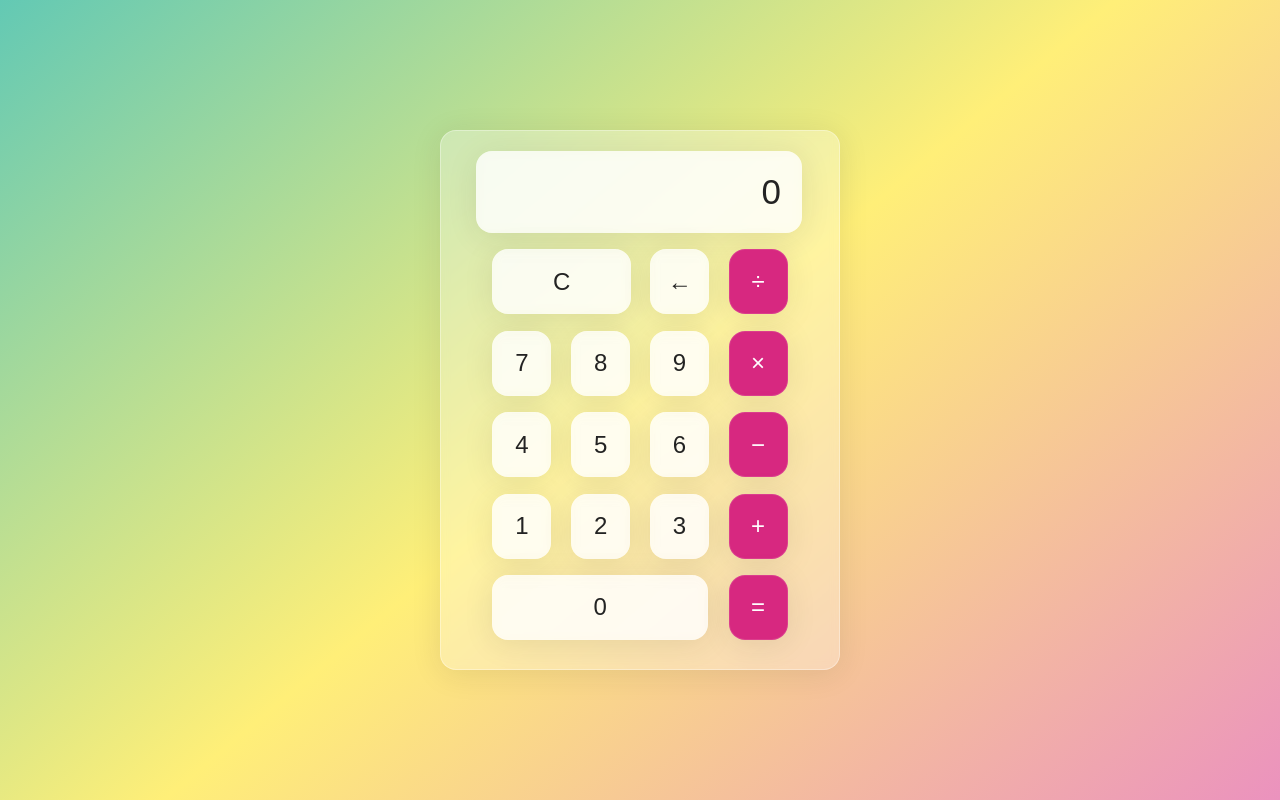
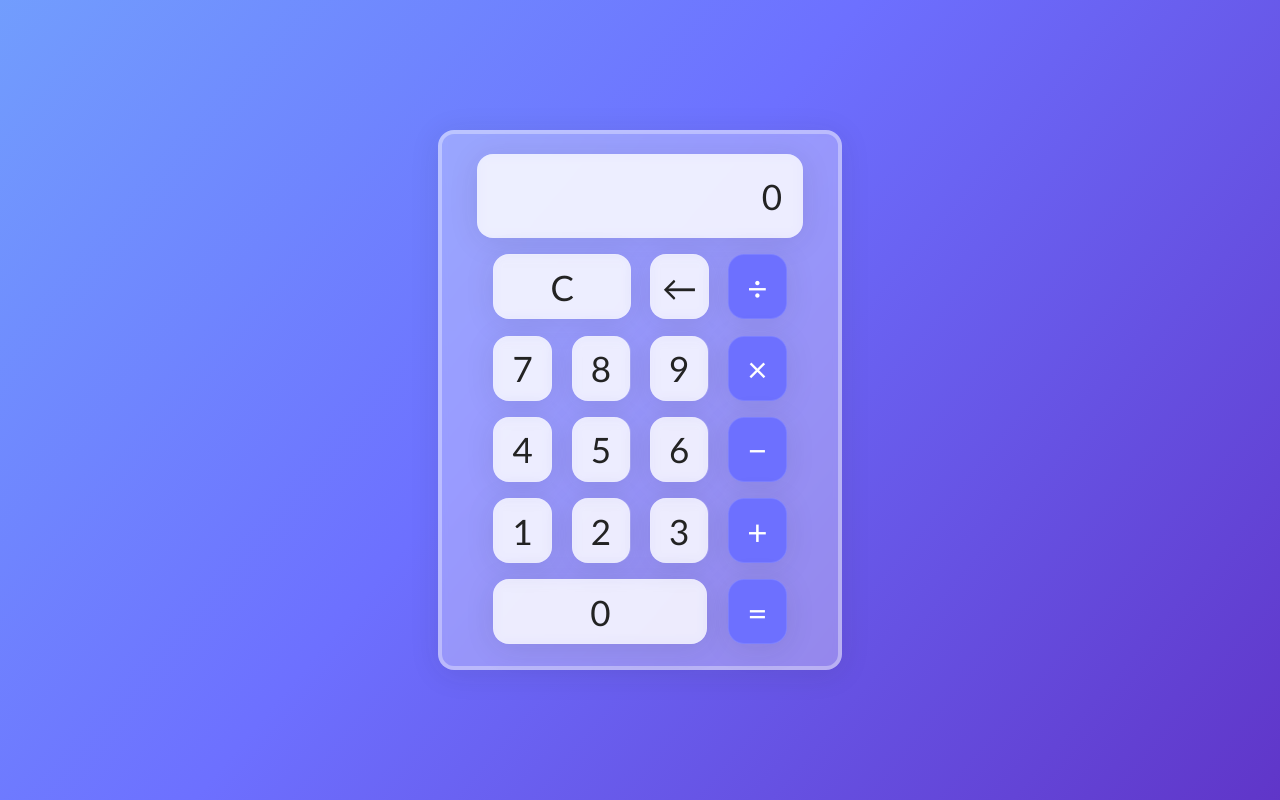
Before and after one commit to niallswan/Calculator, a plain HTML site: page index.html in a window 1280 px wide. Drawn offline with Linux system fonts and the light colour scheme.

Commit message:
Style changes & added animated background

```diff
--- a/style.css
+++ b/style.css
@@ -11,14 +11,28 @@ html{
     padding: 0;
 }
 
+@keyframes gradient {
+	0% {
+		background-position: 0% 50%;
+	}
+	50% {
+		background-position: 100% 50%;
+	}
+	100% {
+		background-position: 0% 50%;
+	}
+}
+
 body{
     align-items: center;
-    background: linear-gradient(320deg, #eb92be, #ffef78, #63c9b4);
+    background: linear-gradient(310deg, #55079d, #6d70ff, #77d6fb, #00ffd9bc);
+    background-size: 300% 300%;
     display: flex;
-    font-family: 'Dosis', sans-serif;
+    font-family: 'Trebuchet MS', sans-serif;
     font-display: swap;
     height: inherit;
     justify-content: center;
+    animation: gradient 15s ease infinite;
 }
 
 .wrapper{
@@ -32,7 +46,7 @@ body{
     backdrop-filter: blur(4px);
     -webkit-backdrop-filter: blur(4px);
     background: rgba(255,255,255,0.30);
-    border: 1px solid rgba(255,255,255,0.34);
+    border: 4px solid rgba(255,255,255,0.34);
     flex-basis: 400px;
     height: 540px;
     padding: 20px 35px;
@@ -69,7 +83,7 @@ body{
     color: #232323;
     flex-basis: 20%;
     font-family: inherit;
-    font-size: 24px;
+    font-size: 35px;
     height: 65px;
 }
 
@@ -81,7 +95,7 @@ body{
     border-radius: 16px;
     box-shadow: 0 4px 30px rgba(35,35,35,0.1);
     color: #fff;
-    background: #d72880;
+    background: #6d70ff;
 }
 
 .calc-button:last-child:hover{
```
